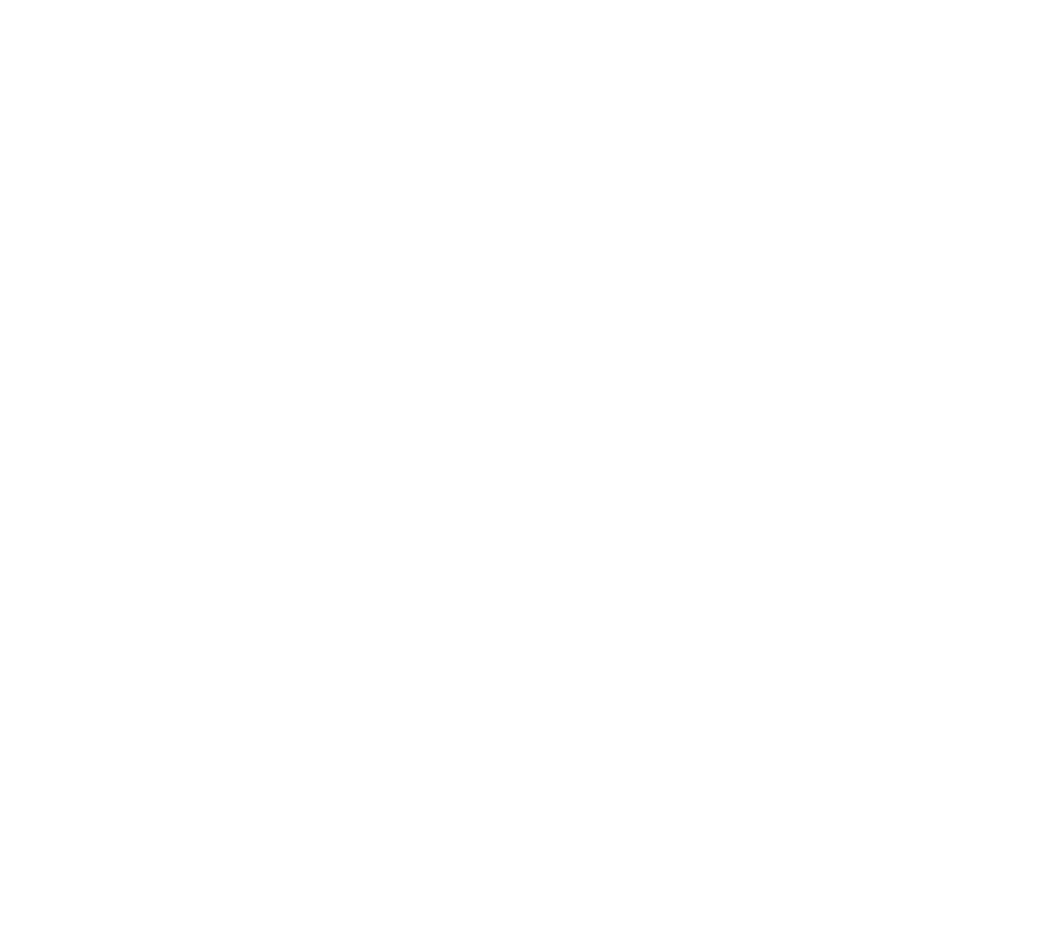
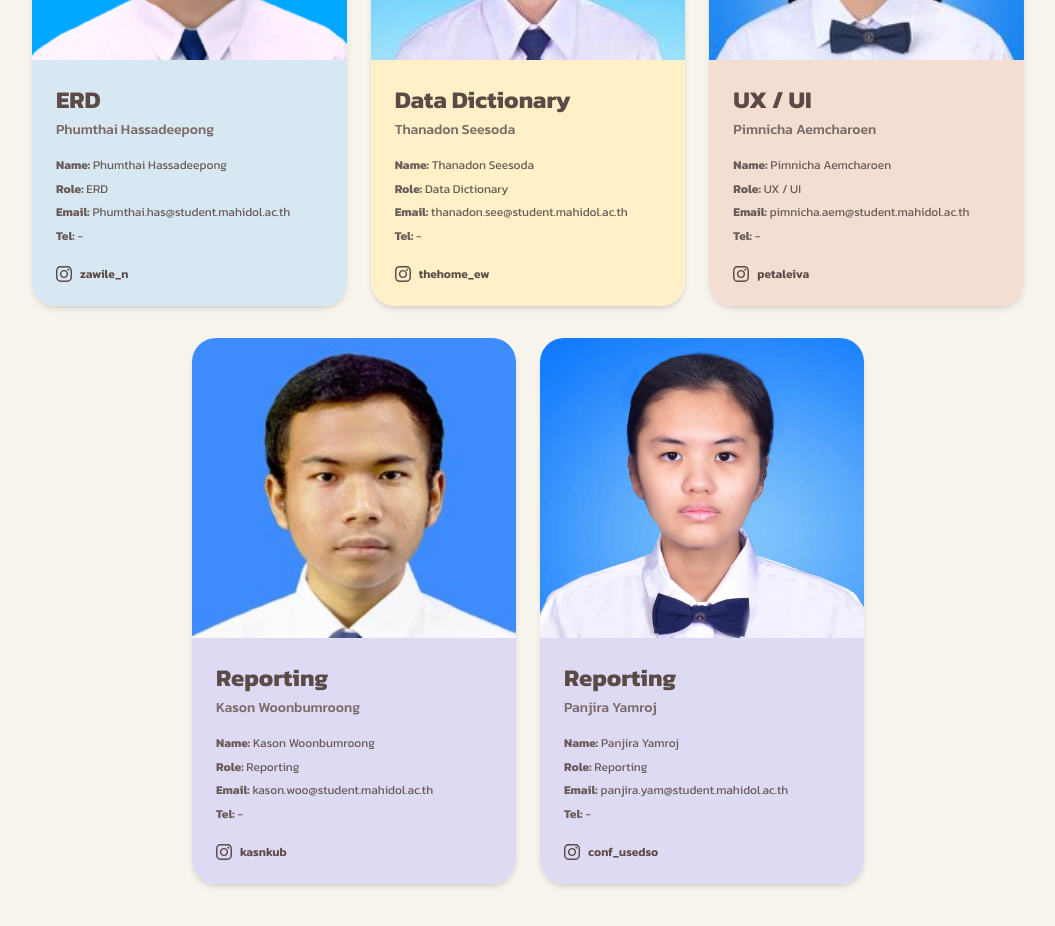
Before and after one commit to Yourhomenow/ITDS242_BookShop, a React (Vite) app in the folder frontend-test/: page /team in a window 1280 px wide. Before the commit this address had no page. Shown: the part 440-1366 px from the top of the page, without its empty margins (112-1167 px from the left). Before the commit the page ends 800 px from the top, so only its background shows below. Built offline with nearby package versions, Linux system fonts and the light colour scheme.

Commit message:
feat: team pages

```diff
--- a/frontend-test/src/app/App.jsx
+++ b/frontend-test/src/app/App.jsx
@@ -1,5 +1,6 @@
 import { Route, Routes } from "react-router-dom"
 import { IconSprite } from "../shared/components/IconSprite"
+
 // import AdminManagement from "../features/adminManagement/AdminManagement"
 import AdminCreate from "../features/adminManagement/AdminCreate"
 import AdminChange from "../features/adminManagement/AdminChange"
@@ -8,6 +9,7 @@ import HeaderShop from "../shared/components/header_shop";
 import NavbarShop from "../shared/components//navbar_shop";
 import Search from "../features/product-catalog/Search";
 import Detail from "../features/product-catalog/Detail";
+import Team from "../features/team/team";
 import {
   BookManagement,
   BookCreate,
@@ -20,6 +22,7 @@ function App() {
     <>
       <IconSprite/>
       <Routes>
+        <Route path="/team"element={<><HeaderShop /><Team /></>}/>
         <Route path="/search/:keyword?"element={<><HeaderShop /><NavbarShop /><Search /></>}/>
         <Route path="/detail/:id" element={<><HeaderShop /><NavbarShop /><Detail /></>}/>
         <Route path="/home" element={<Home />} />
--- /dev/null
+++ b/frontend-test/src/features/team/team.jsx
@@ -0,0 +1,153 @@
+import { useNavigate } from "react-router-dom";
+
+import team1 from "../../assets/member/team1.jpg";
+import team2 from "../../assets/member/team2.jpg";
+import team3 from "../../assets/member/team3.jpg";
+import team4 from "../../assets/member/team4.jpg";
+import team5 from "../../assets/member/team5.jpg";
+
+function Team() {
+  const navigate = useNavigate();
+
+  const members = [
+    {
+      name: "Phumthai Hassadeepong",
+      role: "ERD",
+      email: "Phumthai.has@student.mahidol.ac.th",
+      instagram: "zawile_n",
+      image: team1,
+      bgColor: "#d7e8f3",
+    },
+    {
+      name: "Thanadon Seesoda",
+      role: "Data Dictionary",
+      email: "thanadon.see@student.mahidol.ac.th",
+      instagram: "thehome_ew",
+      image: team2,
+      bgColor: "#fff0c7",
+    },
+    {
+      name: "Pimnicha Aemcharoen",
+      role: "UX / UI",
+      email: "pimnicha.aem@student.mahidol.ac.th",
+      instagram: "petaleiva",
+      image: team3,
+      bgColor: "#f3ded1",
+    },
+    {
+      name: "Kason Woonbumroong",
+      role: "Reporting",
+      email: "kason.woo@student.mahidol.ac.th",
+      instagram: "kasnkub",
+      image: team4,
+      bgColor: "#dedaf4",
+    },
+    {
+      name: "Panjira Yamroj",
+      role: "Reporting",
+      email: "panjira.yam@student.mahidol.ac.th",
+      instagram: "conf_usedso",
+      image: team5,
+      bgColor: "#dedaf4",
+    },
+  ];
+
+  return (
+    <>
+      <style>
+        {`
+          @import url('https://fonts.googleapis.com/css2?family=Kanit:wght@300;400;500;600;700&display=swap');
+          * { font-family: 'Kanit', sans-serif; }
+        `}
+      </style>
+
+      <div className="min-h-screen bg-[#f7f4ed] pb-20">
+
+        {/* Header Banner - เปลี่ยนสีพื้นหลังหลังคำว่า OUR TEAM เป็น #fff5d9 */}
+        <header className="relative w-full py-6 bg-[#fff5d9] flex justify-center items-center mb-10 shadow-sm">
+          <button
+            className="absolute left-8 w-10 h-10 rounded-2xl bg-white/80 hover:bg-white text-gray-500 flex items-center justify-center text-xl shadow-sm transition cursor-pointer"
+            onClick={() => navigate("/home")}
+          >
+            ↶
+          </button>
+          <h1 className="text-4xl md:text-5xl font-bold tracking-widest text-[#5c4a47]">
+            OUR TEAM
+          </h1>
+        </header>
+
+        {/* Content Container */}
+        <main className="max-w-5xl mx-auto px-4 flex flex-col items-center gap-8">
+          {/* Row 1: 3 Cards */}
+          <div className="grid grid-cols-1 sm:grid-cols-2 md:grid-cols-3 gap-6 w-full">
+            {members.slice(0, 3).map((member, index) => (
+              <MemberCard key={index} member={member} />
+            ))}
+          </div>
+
+          {/* Row 2: 2 Cards Centered */}
+          <div className="grid grid-cols-1 sm:grid-cols-2 gap-6 w-full max-w-2xl">
+            {members.slice(3, 5).map((member, index) => (
+              <MemberCard key={index + 3} member={member} />
+            ))}
+          </div>
+        </main>
+      </div>
+    </>
+  );
+}
+
+function MemberCard({ member }) {
+  return (
+    <div className="bg-white rounded-3xl overflow-hidden shadow-md hover:shadow-xl transition-all duration-300 flex flex-col">
+      {/* Profile Image */}
+      <div className="w-full max-h-[300px] overflow-hidden">
+        <img
+          src={member.image}
+          alt={member.name}
+          className="w-full h-full object-cover object-top"
+        />
+      </div>
+
+      {/* Card Content Section */}
+      <div
+        className="p-6 flex-1 flex flex-col justify-between"
+        style={{ backgroundColor: member.bgColor }}
+      >
+        <div>
+          <h2 className="text-2xl font-bold text-[#5c4a47] mb-1">
+            {member.role}
+          </h2>
+          <p className="text-sm text-[#7a6b68] font-medium mb-4">
+            {member.name}
+          </p>
+
+          <div className="text-xs text-[#6b5c59] space-y-1 leading-relaxed">
+            <p>
+              <span className="font-bold">Name:</span> {member.name}
+            </p>
+            <p>
+              <span className="font-bold">Role:</span> {member.role}
+            </p>
+            <p className="break-all">
+              <span className="font-bold">Email:</span> {member.email}
+            </p>
+            <p>
+              <span className="font-bold">Tel:</span> -
+            </p>
+          </div>
+        </div>
+
+        {/* Instagram Footer */}
+        <div className="flex items-center gap-2 mt-5 text-[#5c4a47] text-xs font-semibold">
+          <svg className="w-4 h-4 fill-current" viewBox="0 0 24 24">
+            <path d="M12 2.163c3.204 0 3.584.012 4.85.07 3.252.148 4.771 1.691 4.919 4.919.058 1.265.069 1.645.069 4.849 0 3.205-.012 3.584-.069 4.849-.149 3.225-1.664 4.771-4.919 4.919-1.266.058-1.644.07-4.85.07-3.204 0-3.584-.012-4.849-.07-3.26-.149-4.771-1.699-4.919-4.92-.058-1.265-.07-1.644-.07-4.849 0-3.204.013-3.583.07-4.849.149-3.227 1.664-4.771 4.919-4.919 1.266-.057 1.645-.069 4.849-.069zm0-2.163c-3.259 0-3.667.014-4.947.072-4.358.2-6.78 2.618-6.98 6.98-.059 1.281-.073 1.689-.073 4.948 0 3.259.014 3.668.072 4.948.2 4.358 2.618 6.78 6.98 6.98 1.281.058 1.689.072 4.948.072 3.259 0 3.668-.014 4.948-.072 4.354-.2 6.782-2.618 6.979-6.98.059-1.28.073-1.689.073-4.948 0-3.259-.014-3.667-.072-4.947-.196-4.354-2.617-6.78-6.979-6.98-1.281-.059-1.69-.073-4.949-.073zm0 5.838c-3.403 0-6.162 2.759-6.162 6.162s2.759 6.163 6.162 6.163 6.162-2.759 6.162-6.163c0-3.403-2.759-6.162-6.162-6.162zm0 10.162c-2.209 0-4-1.79-4-4 0-2.209 1.791-4 4-4s4 1.791 4 4c0 2.21-1.791 4-4 4zm6.406-11.845c-.796 0-1.441.645-1.441 1.44s.645 1.44 1.441 1.44c.795 0 1.439-.645 1.439-1.44s-.644-1.44-1.439-1.44z" />
+          </svg>
+          <span className="truncate">{member.instagram}</span>
+        </div>
+      </div>
+    </div>
+  );
+}
+
+export default Team;
```
Also changed, not shown: frontend-test/src/assets/member/team4.jpg.
